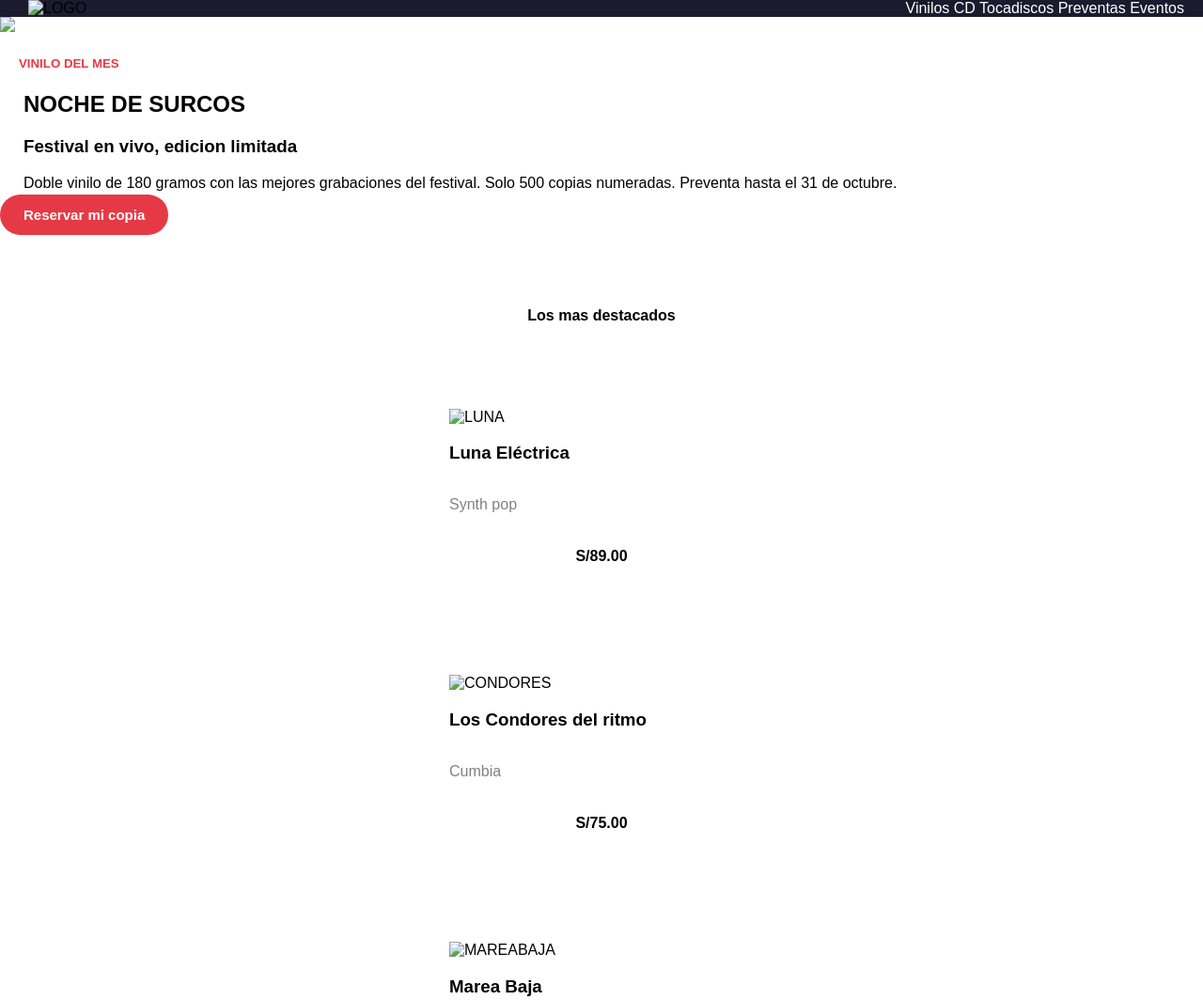
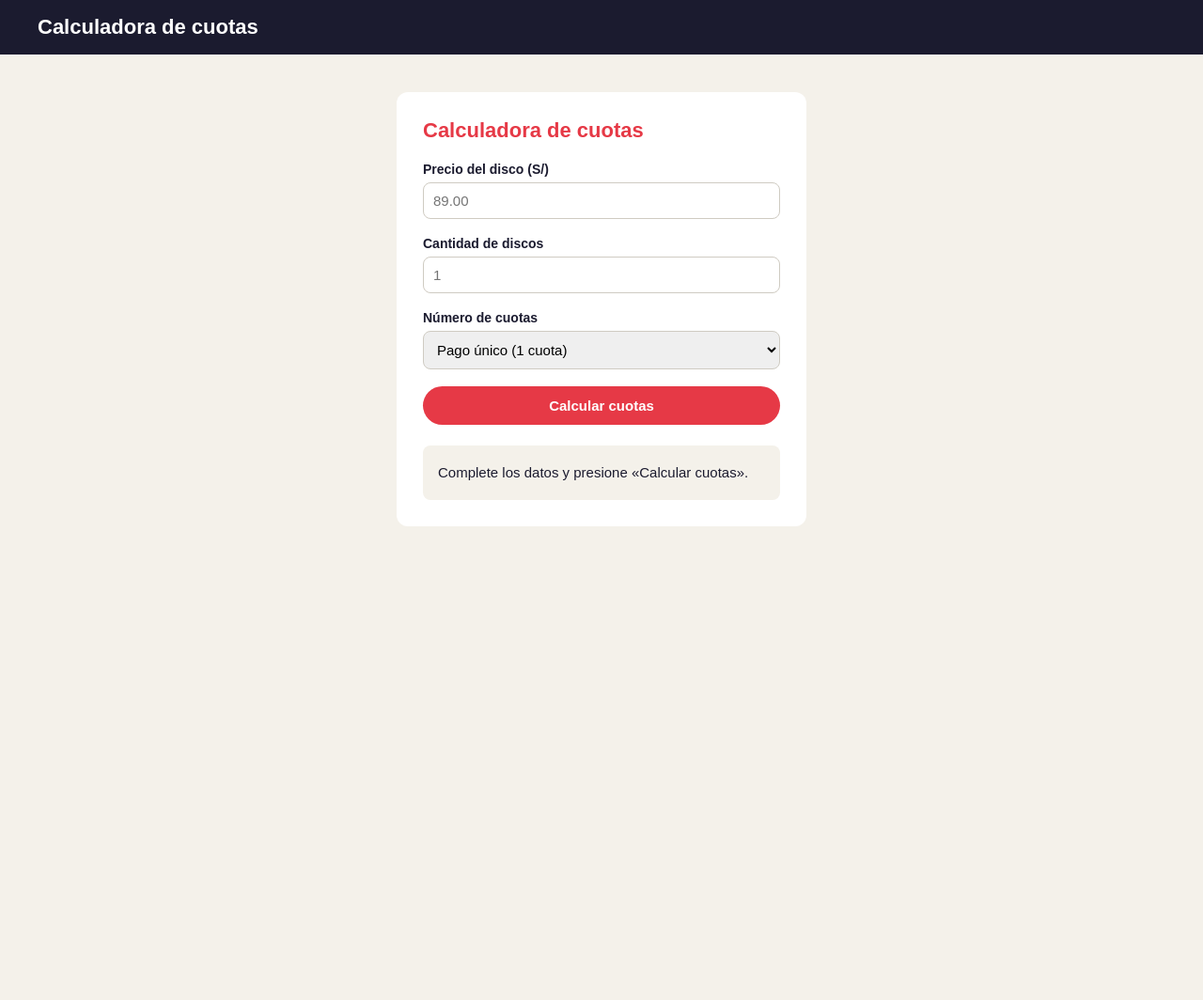
Before and after one commit to adrianito18/Examen1_AM, a plain HTML site: page index.html in a window 1280 px wide. Shown: the top 1064 px of the page at 94% size. After the commit the page ends 800 px from the top, so only its background shows below. Drawn offline with Linux system fonts and the light colour scheme.

Commit message:
Add files via upload
pregunta 2

```diff
--- a/estilos.css
+++ b/estilos.css
@@ -1,75 +1,63 @@
 html, body {
     margin: 0;
     padding: 0;
-    font-family: Arial,  sans-serif;
-
 }
 
-.cabecera {
-    display: flex; justify-content: space-between;
-    background-color: #1b1b2f;
-
-
-
+body {
+    font-family: Arial, sans-serif;
+    background-color: #f4f1ea;
+    color: #1b1b2f;
 }
 
-.cabecera img{
-    width: 300px;
-    padding-left: 30px;
-    align-content: center;
-
-}
-.body{
-    background-color: #f4f1ea;
+header {
+    background-color: #1b1b2f;
+    padding: 16px 40px;
 }
 
-.navegacion {
-
-    align-content: center;
-    justify-content: space-between;
-    padding-right: 20px;
-
+header h1 {
+    margin: 0;
+    font-size: 22px;
+    color: #ffffff;
 }
 
-.link-nav a{
-
-    text-decoration: none;
-    color: white;
-    justify-content: space-between;
-    gap: 20px  ;
+.cuotas {
+    display: flex;
+    flex-direction: column;
+    width: 380px;
+    margin: 40px auto;
+    padding: 28px;
+    background-color: #ffffff;
+    border-radius: 12px;
 }
 
-
-.banner-texto  h5{
+.cuotas h2 {
+    margin: 0 0 20px 0;
+    font-size: 22px;
     color: #e63946;
-    padding-left: 20px;
-
-}
-.banner-texto h1{
-
-    font-weight: bold;
-    padding-left: 25px;
-
 }
 
-.banner-texto h3 {
-    padding-left: 25px;
-
-}
-.banner-texto p {
-    padding-left: 25px;
-}
-.banner-texto a {
-
-    padding-left: 25px;
+label {
+    margin-bottom: 6px;
+    font-size: 14px;
+    font-weight: bold;
 }
 
+input, select {
+    margin-bottom: 18px;
+    padding: 10px;
+    font-size: 15px;
+    font-family: Arial, sans-serif;
+    border: 1px solid #cfcbc2;
+    border-radius: 8px;
+}
 
+input:focus, select:focus {
+    border-color: #1b1b2f;
+    outline: 2px solid #e63946;
+}
 
-
-.boton-reserva{
-    text-decoration: none;
-    padding: 13px 25px;
+button {
+    padding: 12px;
     font-size: 15px;
     font-weight: bold;
     font-family: Arial, sans-serif;
@@ -77,51 +65,14 @@ html, body {
     background-color: #e63946;
     border: none;
     border-radius: 24px;
-    padding-left: 25px;
+    cursor: pointer;
 }
 
-
-.grid-vinilos{
-
-    display: grid;
-    grid-template-columns: repeat(4,1fr);
-    display: flex;
-    flex-direction: column;
-    width: 380px;
-    margin: 40px auto;
-    padding: 28px;
-    background-color: #ffffff;
-    border-radius: 12px;
-    border-inline-color: grey ;
-
+.resultado {
+    margin-top: 22px;
+    padding: 16px;
+    font-size: 15px;
+    line-height: 1.7;
+    background-color: #f4f1ea;
+    border-radius: 8px;
 }
-.grid-vinilos h4{
-    display: flex;
-    justify-content: center;
-
-
-}
-
-.vinilo{
-    display: flex;
-    flex-direction: column;
-    margin: 40px auto;
-    padding: 28px;
-    background-color: #ffffff;
-    border-radius: 12px;
-}
-.vinilo img {
-    width: 100%;
-}
-
-.vinilo h3 {
-    font-weight: bold;
-}
-
-.vinilo h4 {
-    font-weight: bold;
-}
-
-.vinilo p {
-    color: grey;
-}
--- a/index.html
+++ b/index.html
@@ -1,102 +1,40 @@
 <!DOCTYPE html>
-<html lang="en">
+<html lang="es">
 <head>
-    <meta charset="UTF-8">
-    <meta name="viewport" content="width=device-width, initial-scale=1.0">
-    <title>Surco Discos</title>
+    <meta charset="utf-8">
+    <meta name="viewport" content="width=device-width">
+    <title>Surco Discos · Pago en cuotas</title>
     <link rel="stylesheet" href="estilos.css">
+    <script src="script.js" defer></script>
 </head>
 <body>
-
-    <header class="cabecera">
-        <img src="imagenes/logo.png" id="imagenlogo" alt="LOGO">
-
-        <nav class="navegacion">
-            <div class="link-nav">
-                <a href="#" class="Vinilos">Vinilos</a>
-                <a href="#" class="CD">CD</a>
-                <a href="#" class="Tocadiscos">Tocadiscos</a>
-                <a href="#" class="Preventas">Preventas</a>
-                <a href="#" class="Eventos">Eventos</a>
-            </div>
-        </nav>
-
+    <header>
+        <h1>Calculadora de cuotas</h1>
     </header>
 
     <main>
-        <section class="banner">
-            <img src="imagenes/banner.png" id="banner">
-            <div class="banner-texto">
-                <h5>VINILO DEL MES</h5>
-                <h1>NOCHE DE SURCOS</h1>
-                <h3>Festival en vivo, edicion limitada</h3>
-                <p>Doble vinilo de 180 gramos con las mejores grabaciones del festival. Solo 500 copias numeradas. Preventa hasta el 31 de octubre.</p>
-                <a href="#" class="boton-reserva">Reservar mi copia</a>
+        <section class="cuotas">
+            <h2>Calculadora de cuotas</h2>
 
+            <label for="precio">Precio del disco (S/)</label>
+            <input type="number" id="precio" min="0" step="0.01" placeholder="89.00">
+
+            <label for="cantidad">Cantidad de discos</label>
+            <input type="number" id="cantidad" min="1" step="1" placeholder="1">
+
+            <label for="cuotas">Número de cuotas</label>
+            <select id="cuotas">
+                <option value="1">Pago único (1 cuota)</option>
+                <option value="3">3 cuotas sin interés</option>
+                <option value="6">6 cuotas sin interés</option>
+            </select>
+
+            <button type="button" id="btnCalcular">Calcular cuotas</button>
+
+            <div id="resultado" class="resultado">
+                Complete los datos y presione «Calcular cuotas».
             </div>
-
-        <section class="grid-vinilos">
-            <h4>Los mas destacados</h4>
-            <div class="vinilos">
-                <article class="vinilo">
-
-                    <img src="imagenes/luna-electrica.png" id="imagen-luna" alt="LUNA">
-                    <h3>Luna Eléctrica</h3>
-                    <p>Synth pop</p>
-                    <h4>S/89.00</h4>
-
-                </article>
-
-                <article class="vinilo">
-
-                    <img src="imagenes/condores-del-ritmo.png" id="imagen-condores" alt="CONDORES">
-                    <h3>Los Condores del ritmo</h3>
-                    <p>Cumbia</p>
-                    <h4>S/75.00</h4>
-
-                </article>
-
-
-                <article class="vinilo">
-
-                    <img src="imagenes/marea-baja.png" id="imagen-mareabaja" alt="MAREABAJA">
-                    <h3>Marea Baja</h3>
-                    <p>Indie folk</p>
-                    <h4>S/95.00</h4>
-
-                </article>
-
-                <article class="vinilo">
-
-                    <img src="imagenes/ruido-blanco.png" id="imagen-ruidoblanco" alt="RUIDOBLANCO">
-                    <h3>Ruido Blanco Vol. 2</h3>
-                    <p>Rock</p>
-                    <h4>S/110.00</h4>
-
-                </article>
-
-
-
-            </div>
-
-
         </section>
-
-
-
-
-
-
-
-        </section>
-
-
-
-
-
-
-
     </main>
-
 </body>
 </html>
--- /dev/null
+++ b/script.js
@@ -0,0 +1,37 @@
+document.getElementById('btnCalcular').addEventListener('click', calcular);
+
+function calcular (){
+
+    const precio = parseFloat(document.getElementById('precio').value);
+    const cantidad = parseFloat(document.getElementById('cantidad').value);
+    const cuota = parseInt(document.getElementById('cuotas').value);
+
+    if (isNaN(precio)|| isNaN(cantidad) || precio <= 0 || cantidad <=0)
+    {
+        alert('Ingrese un precio y una cantidad mayores que cero')
+        return;
+    }
+
+    const total = precio * cantidad;
+    const monto_cada_cuota = total / cuota;
+
+
+
+
+
+
+    document.getElementById('resultado').innerHTML=`
+        Total de la compra: S/ ${total} <br>
+        Número de cuotas: ${cuota} <br>
+       <strong> Monto de cada cuota: S/ ${monto_cada_cuota.toFixed(2)}</strong> <br>`;
+
+
+
+
+
+
+
+
+
+
+}
```
Also changed, not shown: resultado_esperado.png (added).
